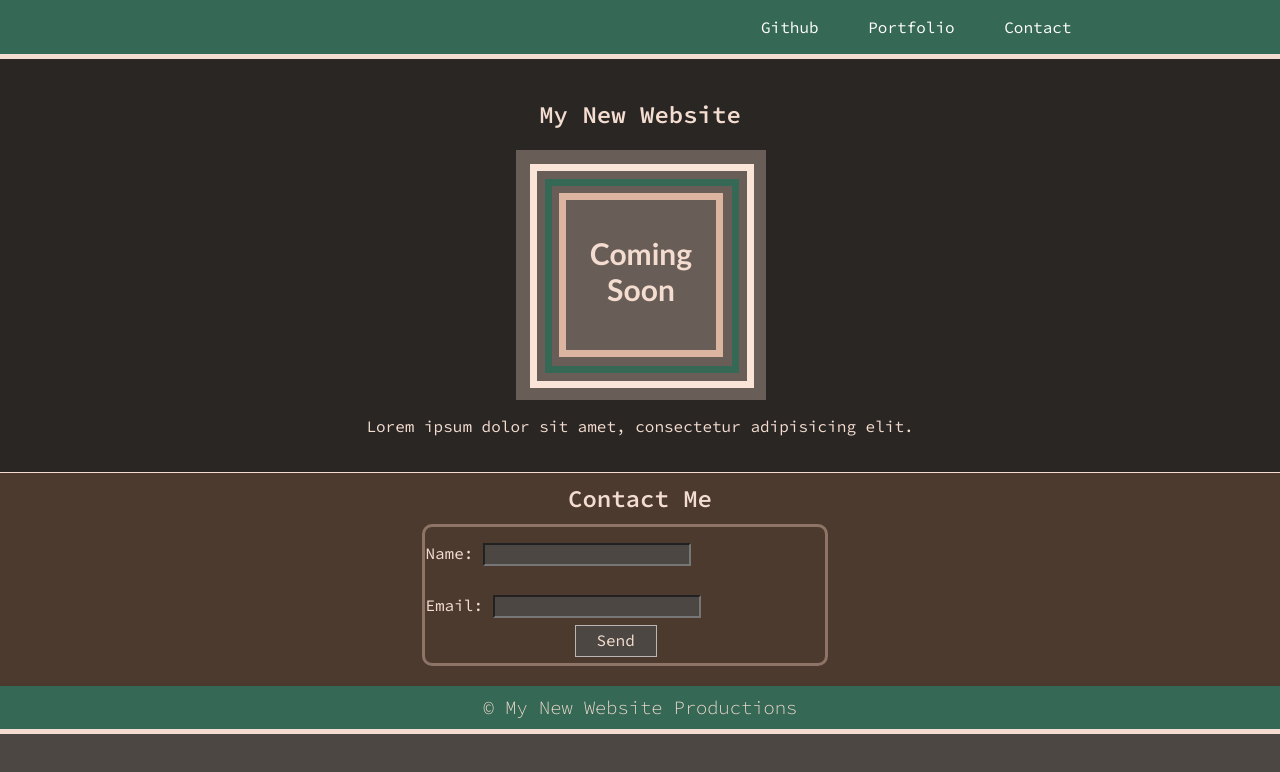
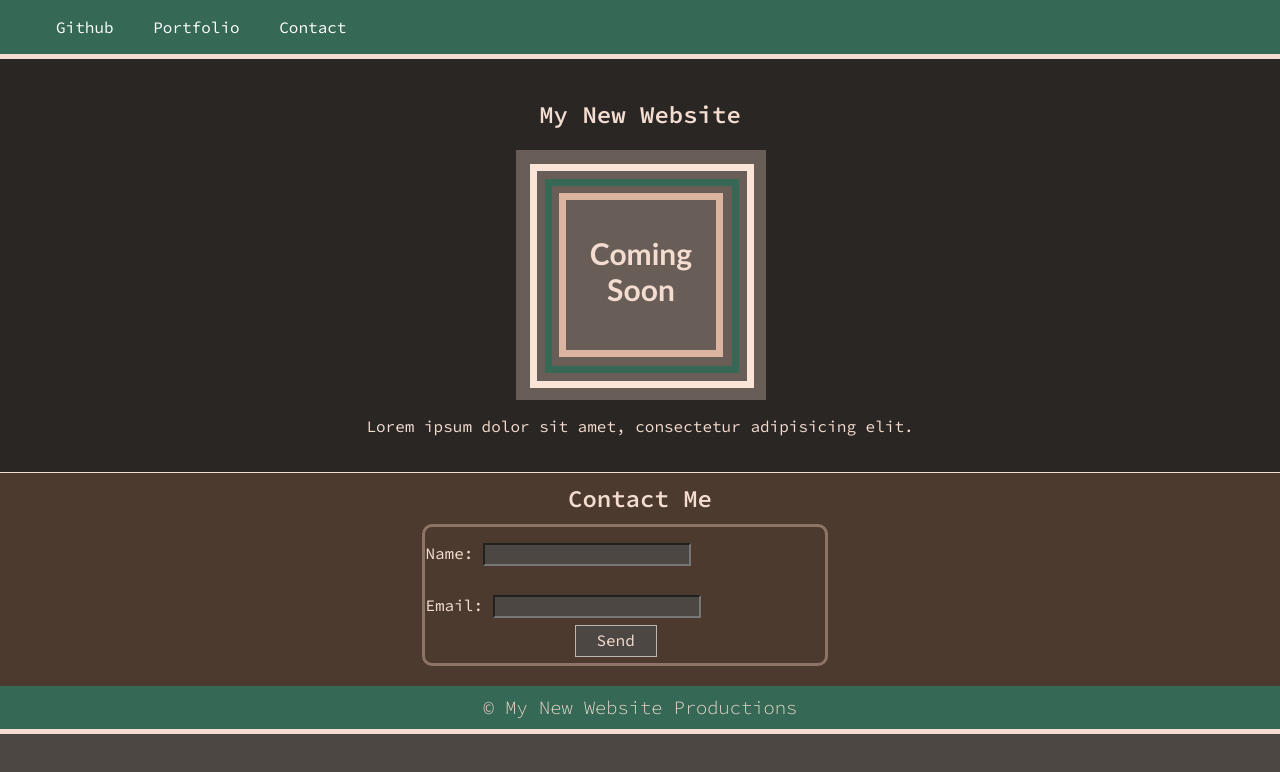
Before and after one commit to andykb9b13/CSS-DEMO, a plain HTML site: page index.html in a window 1280 px wide. Drawn offline with Linux system fonts and the light colour scheme.

Commit message:
refining the css styling

```diff
--- a/app.css
+++ b/app.css
@@ -18,9 +18,7 @@ nav {
 
 nav li {
     display: inline;
-    margin: 20px;
-    position: relative;
-    left: 700px;
+    margin: 15px;
 }
 
 nav a {
```
